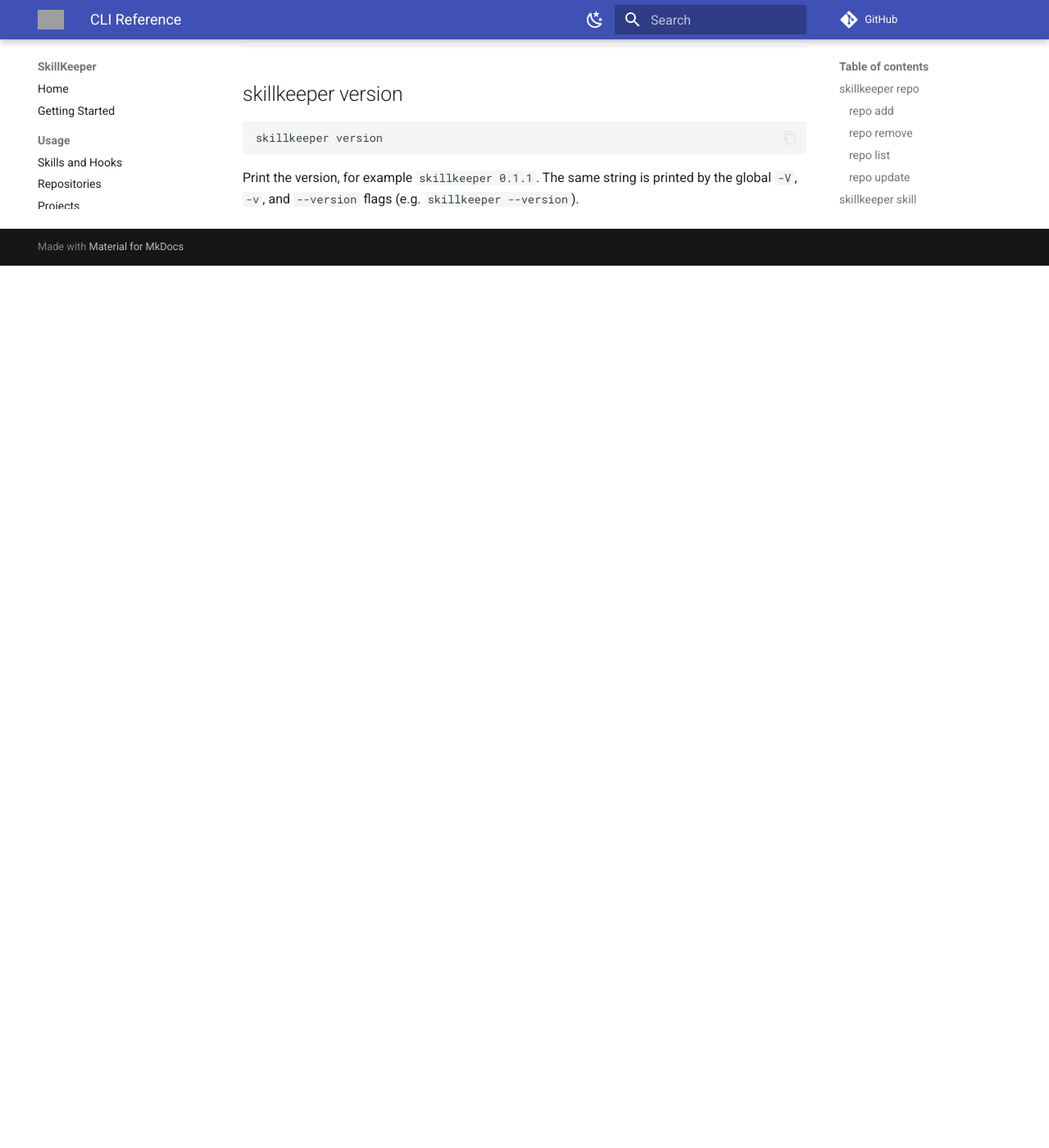
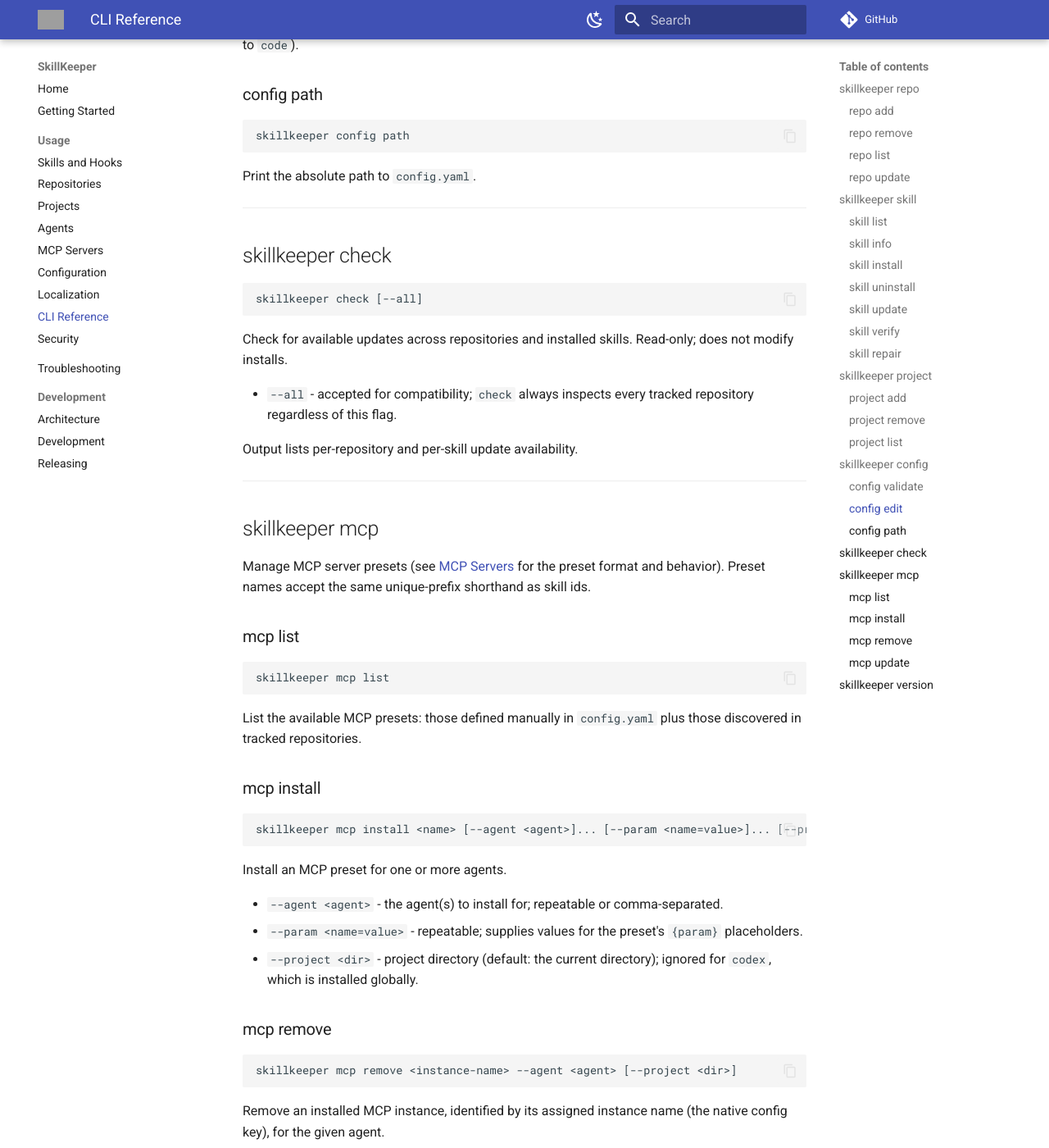
Before and after one commit to lorem-dev/skillkeeper, an MkDocs documentation site: the page built from docs/usage/cli.md, in a window 1280 px wide and 1400 px high, scrolled down 4687 px. Shown: the whole window at 82% size. Built offline with MkDocs 1.6.1 and Material for MkDocs 9.7.7, drawn with Linux system fonts in a browser that asks for light colours; comment, search, counter and statistics services are not loaded; the version menu is left out; before the commit the page ends 5011 px from its top, so only the background shows below that; some of the changed text lies outside the part shown; grey boxes are pictures that could not be loaded.

Commit message:
docs: correct and expand the CLI reference
Document the mcp command group and the --agent/--project/--allow-hooks
options on the skill subcommands and project add --name; fix the repo
remove (does not delete the clone), check --all (inert), and English-only
CLI statements; drop the non-parsing 'check <repo-id>' example.

````diff
--- a/docs/usage/cli.md
+++ b/docs/usage/cli.md
@@ -1,8 +1,9 @@
 # CLI Reference
 
 The SkillKeeper CLI is a Rust binary (`skillkeeper`) built with
-[clap](https://github.com/clap-rs/clap). All output is localizable. Commands
-exit with a non-zero code on failure.
+[clap](https://github.com/clap-rs/clap). Output is English-only by design (a
+stable surface for scripting); localization applies to the desktop app only.
+Commands exit with a non-zero code on failure.
 
 A startup warning is printed when `config.yaml` has any invalid section.
 
@@ -36,7 +37,7 @@
 skillkeeper repo remove <id>
 ```
 
-Remove a repository from the registry and delete its local clone.
+Remove a repository from the registry. Does not delete the local clone.
 
 ### repo list
 
@@ -90,7 +91,7 @@
 ### skill install
 
 ```
-skillkeeper skill install <id> [--agent <agent>] [--global] [--allow-hooks]
+skillkeeper skill install <id> [--agent <agent>] [--global] [--project <dir>] [--allow-hooks]
 ```
 
 Install a skill for one or more agents.
@@ -101,6 +102,8 @@
   asks you to pass `--agent`.
 - `--global` - install globally (machine-wide) instead of into the current
   project.
+- `--project <dir>` - project directory for project scope (default: the current
+  directory). Ignored with `--global`.
 - `--allow-hooks` - also install the skill's hooks. Without this flag, hooks
   are skipped and a notice is printed. Hooks are privileged; see
   [Skills and Hooks](skills-and-hooks.md).
@@ -108,41 +111,58 @@
 ### skill uninstall
 
 ```
-skillkeeper skill uninstall <id>
+skillkeeper skill uninstall <id> [--agent <agent>]
 ```
 
 Uninstall a skill. Removes all `ManagedFile` entries recorded in the manifest
 and all `ManagedHookEdit` regions (by `delimiterId` or `markerId`). Does not
 touch files or regions not owned by this installation.
 
+- `--agent <agent>` - limit to one agent; otherwise every agent the skill is
+  installed for is removed.
+
 ### skill update
 
 ```
-skillkeeper skill update <id>
+skillkeeper skill update <id> [--agent <agent>] [--project <dir>] [--allow-hooks]
 ```
 
-Update a skill to the latest version from its source repository (for every
-agent target where it is installed).
+Update a skill to the latest version from its source repository (by default for
+every agent target where it is installed).
+
+- `--agent <agent>` - limit the update to one agent.
+- `--project <dir>` - project directory for project-scope installs (default: the
+  recorded path, or the current directory).
+- `--allow-hooks` - re-apply the skill's hooks during the update (requires the
+  same explicit consent as install).
 
 ### skill verify
 
 ```
-skillkeeper skill verify <id>
+skillkeeper skill verify <id> [--agent <agent>]
 ```
 
 Recompute hashes for every managed file and hook edit region and compare them
 to the manifest. Reports per file: `ok`, `modified`, `missing`, or
 `extraneous`. Read-only; does not modify anything.
 
+- `--agent <agent>` - limit verification to one agent.
+
 ### skill repair
 
 ```
-skillkeeper skill repair <id>
+skillkeeper skill repair <id> [--agent <agent>] [--project <dir>] [--allow-hooks]
 ```
 
 Reinstall a skill's files (and hooks, only if originally installed and
 re-consented) to restore the state recorded in the manifest. Mutates the
 filesystem; always explicit.
+
+- `--agent <agent>` - limit the repair to one agent.
+- `--project <dir>` - project directory for project-scope installs (default: the
+  recorded path, or the current directory).
+- `--allow-hooks` - re-apply the skill's hooks during the repair (requires
+  consent).
 
 ---
 
@@ -153,10 +173,12 @@
 ### project add
 
 ```
-skillkeeper project add <path>
+skillkeeper project add <path> [--name <name>]
 ```
 
 Register a directory as a tracked project. Use `.` for the current directory.
+
+- `--name <name>` - human-readable name (defaults to the folder's name).
 
 ### project remove
 
@@ -217,10 +239,61 @@
 Check for available updates across repositories and installed skills. Read-only;
 does not modify installs.
 
-- `--all` - check all registered repositories. Without this flag, checks the
-  repositories relevant to your tracked projects.
+- `--all` - accepted for compatibility; `check` always inspects every tracked
+  repository regardless of this flag.
 
 Output lists per-repository and per-skill update availability.
+
+---
+
+## skillkeeper mcp
+
+Manage MCP server presets (see [MCP Servers](mcp.md) for the preset format and
+behavior). Preset names accept the same unique-prefix shorthand as skill ids.
+
+### mcp list
+
+```
+skillkeeper mcp list
+```
+
+List the available MCP presets: those defined manually in `config.yaml` plus
+those discovered in tracked repositories.
+
+### mcp install
+
+```
+skillkeeper mcp install <name> [--agent <agent>]... [--param <name=value>]... [--project <dir>]
+```
+
+Install an MCP preset for one or more agents.
+
+- `--agent <agent>` - the agent(s) to install for; repeatable or
+  comma-separated.
+- `--param <name=value>` - repeatable; supplies values for the preset's
+  `{param}` placeholders.
+- `--project <dir>` - project directory (default: the current directory);
+  ignored for `codex`, which is installed globally.
+
+### mcp remove
+
+```
+skillkeeper mcp remove <instance-name> --agent <agent> [--project <dir>]
+```
+
+Remove an installed MCP instance, identified by its assigned instance name (the
+native config key), for the given agent.
+
+### mcp update
+
+```
+skillkeeper mcp update [<name>] [--agent <agent>]... [--all] [--param <name=value>]... [--project <dir>]
+```
+
+Reinstall MCP instances whose source definition changed. Limit to one preset by
+name (default: all project agents), or pass `--all` to check every tracked
+project and agent plus the global `codex` ledger. `--param` supplies values for
+any newly required placeholders.
 
 ---
 
````
Also changed, not shown: other parts of docs/usage/cli.md (+1 -1 lines), docs/getting-started.md (+1 -7 lines).
